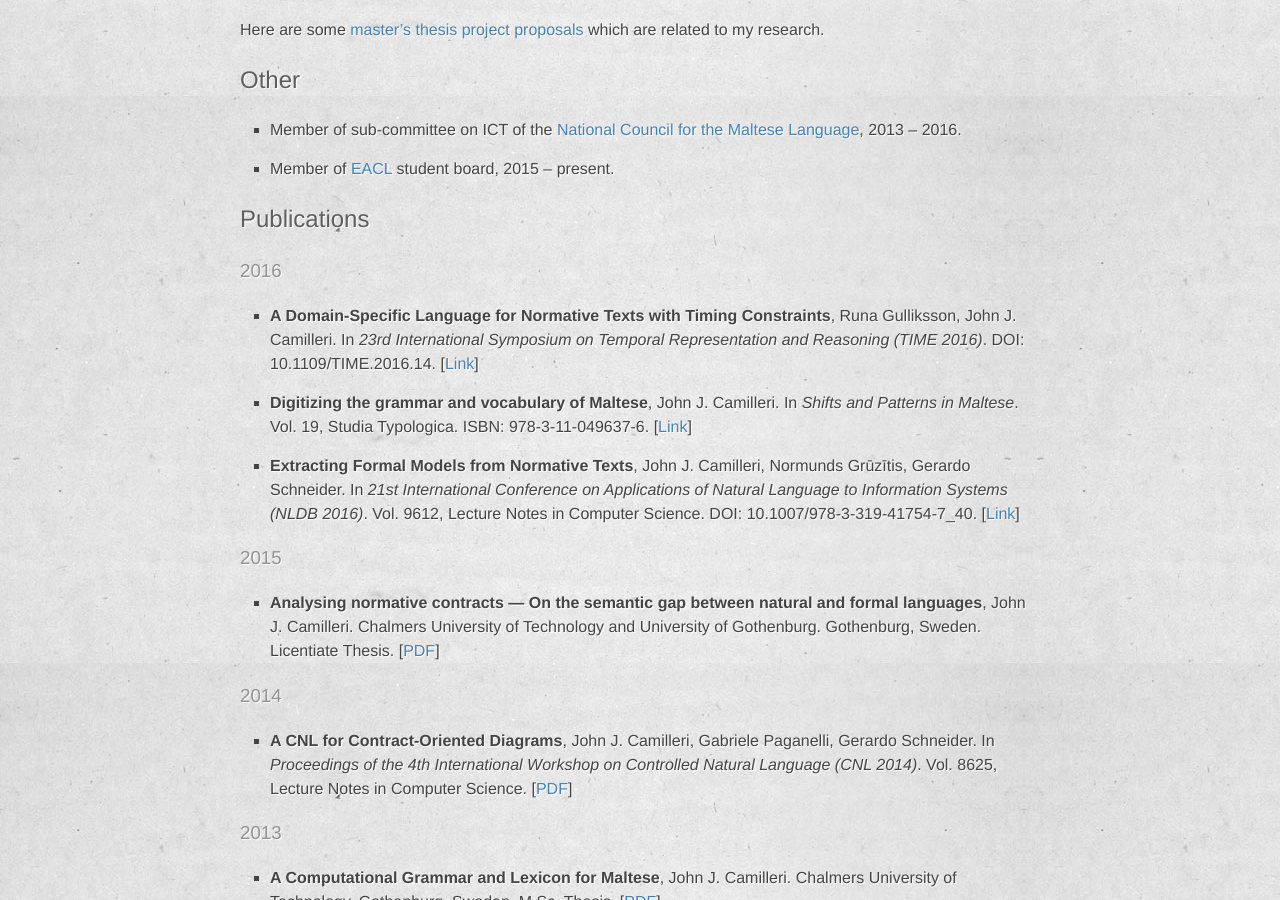
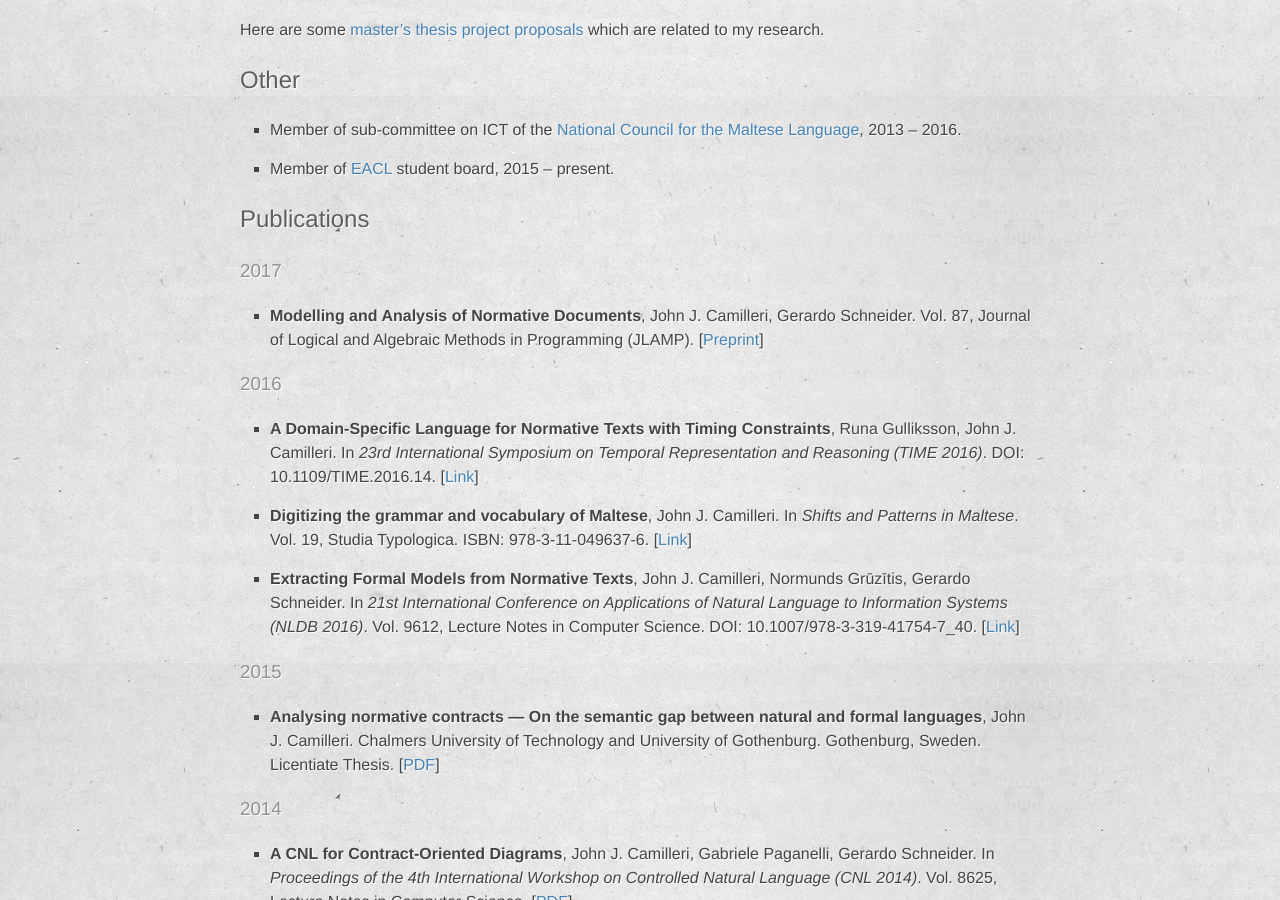
Before and after one commit to johnjcamilleri/johnjcamilleri.github.io, a Jekyll site: the page built from academic.md, in a window 1280 px wide and 900 px high, scrolled down 1468 px. Built offline with Jekyll 4.4.1, drawn with Linux system fonts in a browser that asks for light colours.

Commit message:
Add JLAMP-NWPT2015 paper

```diff
--- a/_data/publications.json
+++ b/_data/publications.json
@@ -285,7 +285,6 @@
   },
   {
     "key": "jlamp2017",
-    "show": false,
     "type": "paper",
     "bibtype": "article",
     "year": 2017,
@@ -297,11 +296,12 @@
     ],
     "publication": {
       "journal": "Journal of Logical and Algebraic Methods in Programming (JLAMP)",
-      "volume": null,
+      "volume": 87,
       "pages": null,
       "doi": null,
     },
-    "url" : null
+    "url": "http://www.cse.chalmers.se/~cajohn/papers/jlamp-nwpt2015.pdf",
+    "url_label": "Preprint"
   },
   {
     "key": "ihmll2017",
```
